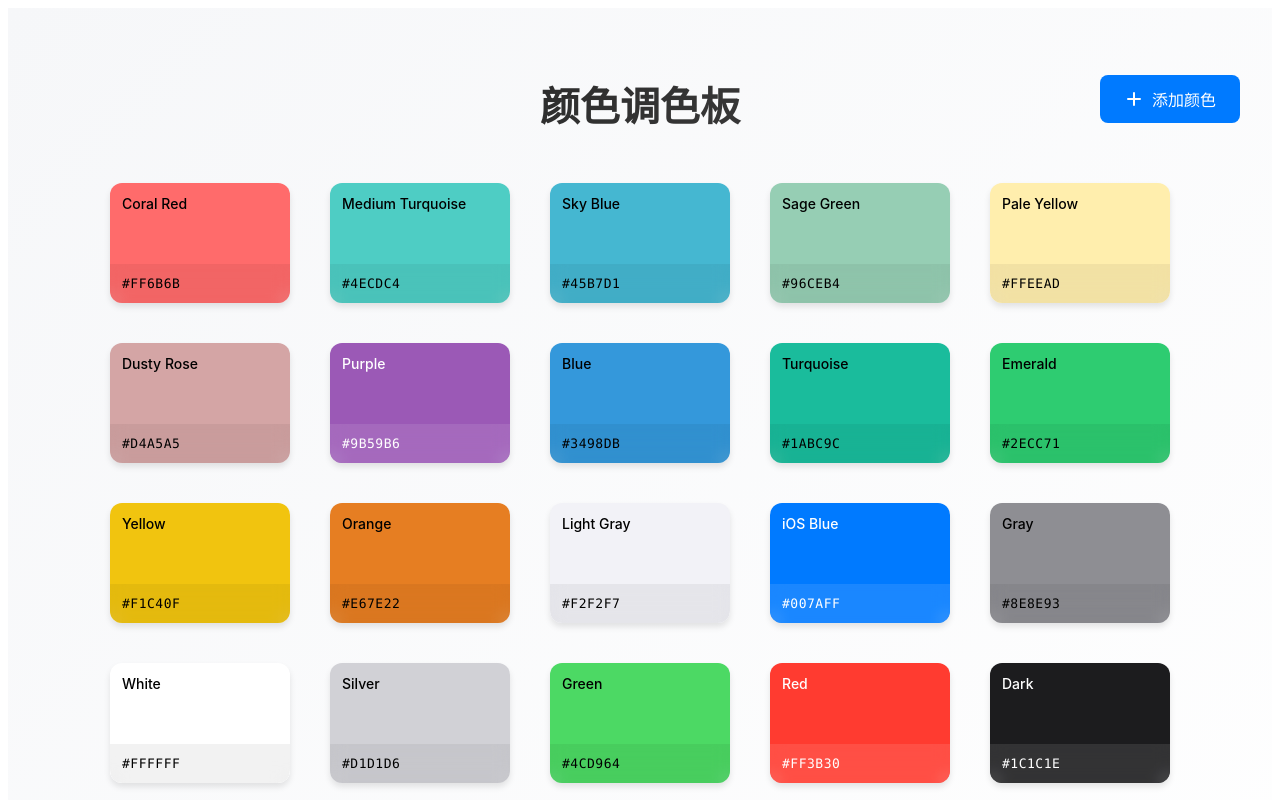
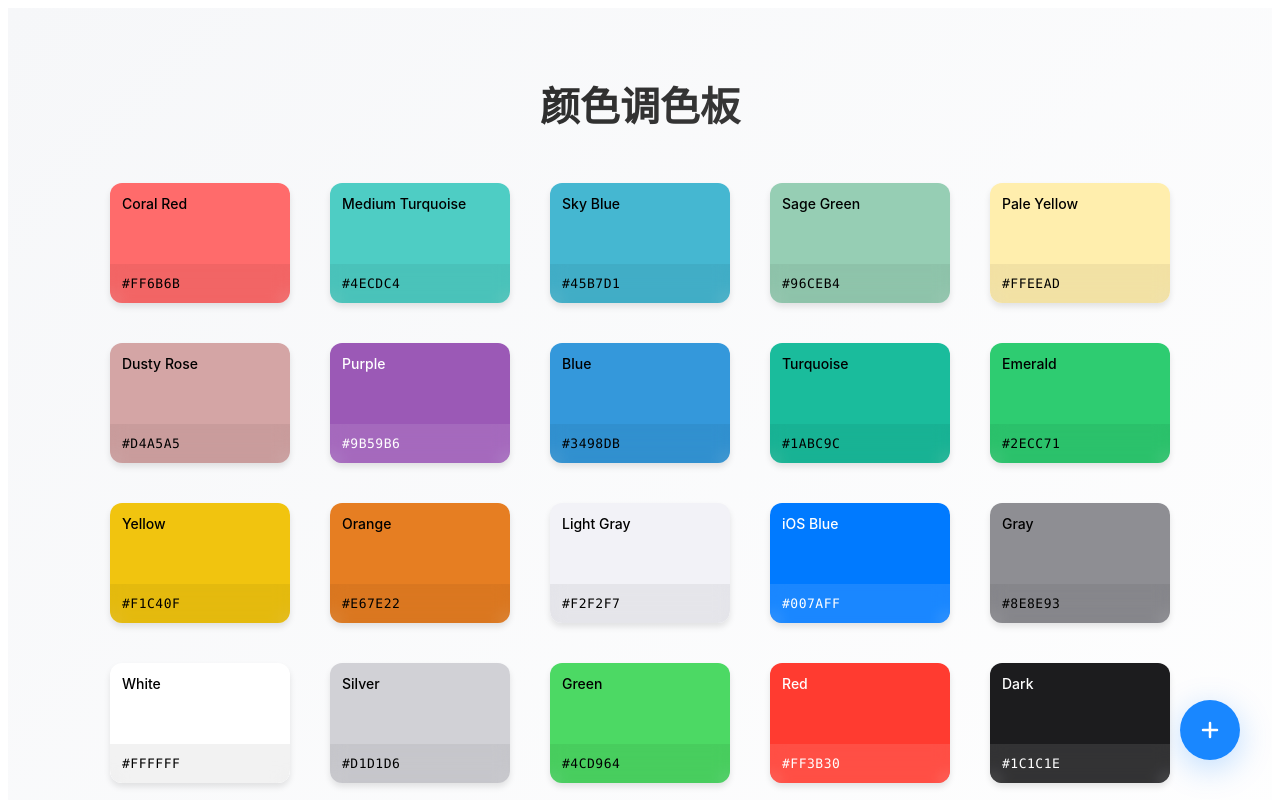
Before and after one commit to Lily-404/color, a React (Vite) app: page / in a window 1280 px wide. Shown: the top 800 px of the page. Built offline with nearby package versions, Linux system fonts and the light colour scheme.

Commit message:
feat: 修改按钮样式

```diff
--- a/src/App.jsx
+++ b/src/App.jsx
@@ -141,7 +141,7 @@ const ColorCard = ({ color }) => {
             animation: 'fadeIn 0.2s ease-out',
           }}
         >
-          已复制！
+          已复制
         </div>
       )}
     </div>
@@ -152,6 +152,7 @@ const AddColorPage = () => {
   const navigate = useNavigate();
   const [formData, setFormData] = useState({ hex: '', name: '' });
   const [error, setError] = useState('');
+  const [previewColor, setPreviewColor] = useState('#FFFFFF');
 
   const handleSubmit = (e) => {
     e.preventDefault();
@@ -180,16 +181,18 @@ const AddColorPage = () => {
   return (
     <div style={{
       minHeight: '100vh',
-      background: 'linear-gradient(135deg, #f6f7f9 0%, #ffffff 100%)',
+      background: `linear-gradient(135deg, ${previewColor}20 0%, #ffffff 100%)`,
       padding: '40px 20px',
+      transition: 'background 0.3s ease',
     }}>
       <div style={{
         maxWidth: '600px',
         margin: '0 auto',
-        background: 'white',
-        borderRadius: '16px',
-        padding: '32px',
-        boxShadow: '0 4px 6px rgba(0, 0, 0, 0.1)',
+        background: 'rgba(255, 255, 255, 0.9)',
+        backdropFilter: 'blur(10px)',
+        borderRadius: '24px',
+        padding: '40px',
+        boxShadow: '0 20px 40px rgba(0, 0, 0, 0.1)',
       }}>
         <h1 style={{
           textAlign: 'center',
@@ -216,15 +219,22 @@ const AddColorPage = () => {
             <input
               type="text"
               value={formData.hex}
-              onChange={(e) => setFormData({ ...formData, hex: e.target.value })}
+              onChange={(e) => {
+                const value = e.target.value;
+                setFormData({ ...formData, hex: value });
+                if (/^#([A-Fa-f0-9]{6})$/.test(value)) {
+                  setPreviewColor(value);
+                }
+              }}
               placeholder="#FF0000"
               style={{
                 width: '100%',
-                padding: '12px',
-                borderRadius: '8px',
-                border: '1px solid #ddd',
+                padding: '16px',
+                borderRadius: '12px',
+                border: '2px solid #eee',
                 fontSize: '16px',
                 outline: 'none',
+                transition: 'all 0.3s ease',
               }}
             />
           </div>
@@ -246,11 +256,12 @@ const AddColorPage = () => {
               placeholder="例如：经典红"
               style={{
                 width: '100%',
-                padding: '12px',
-                borderRadius: '8px',
-                border: '1px solid #ddd',
+                padding: '16px',
+                borderRadius: '12px',
+                border: '2px solid #eee',
                 fontSize: '16px',
                 outline: 'none',
+                transition: 'all 0.3s ease',
               }}
             />
           </div>
@@ -268,14 +279,15 @@ const AddColorPage = () => {
               type="button"
               onClick={() => navigate('/')}
               style={{
-                padding: '12px 24px',
-                borderRadius: '8px',
-                border: '1px solid #ddd',
-                background: 'white',
+                padding: '16px 32px',
+                borderRadius: '12px',
+                border: '2px solid #eee',
+                background: 'transparent',
                 color: '#1a1a1a',
                 cursor: 'pointer',
                 fontSize: '16px',
-                fontWeight: '500',
+                fontWeight: '600',
+                transition: 'all 0.3s ease',
               }}
             >
               取消
@@ -283,14 +295,16 @@ const AddColorPage = () => {
             <button
               type="submit"
               style={{
-                padding: '12px 24px',
-                borderRadius: '8px',
+                padding: '16px 32px',
+                borderRadius: '12px',
                 border: 'none',
-                background: '#007AFF',
+                background: 'linear-gradient(135deg, #007AFF 0%, #00C6FB 100%)',
                 color: 'white',
                 cursor: 'pointer',
                 fontSize: '16px',
-                fontWeight: '500',
+                fontWeight: '600',
+                transition: 'all 0.3s ease',
+                boxShadow: '0 4px 15px rgba(0, 122, 255, 0.3)',
               }}
             >
               添加
@@ -331,26 +345,32 @@ const HomePage = () => {
         <button
           onClick={() => navigate('/add')}
           style={{
-            position: 'absolute',
-            right: '0',
-            top: '0',
-            padding: '12px 24px',
-            borderRadius: '8px',
+            position: 'fixed',
+            right: '40px',
+            bottom: '40px',
+            width: '60px',
+            height: '60px',
+            borderRadius: '30px',
             border: 'none',
-            background: '#007AFF',
+            background: 'rgba(0, 122, 255, 0.9)',
+            backdropFilter: 'blur(10px)',
             color: 'white',
             cursor: 'pointer',
-            fontSize: '16px',
-            fontWeight: '500',
+            fontSize: '24px',
             display: 'flex',
             alignItems: 'center',
-            gap: '8px',
+            justifyContent: 'center',
+            boxShadow: '0 8px 32px rgba(0, 122, 255, 0.25)',
+            transition: 'all 0.3s cubic-bezier(0.4, 0, 0.2, 1)',
+            '&:hover': {
+              transform: 'translateY(-2px)',
+              boxShadow: '0 12px 40px rgba(0, 122, 255, 0.35)',
+            },
           }}
         >
-          <svg width="20" height="20" viewBox="0 0 20 20" fill="none" xmlns="http://www.w3.org/2000/svg">
-            <path d="M10 4V16M4 10H16" stroke="currentColor" strokeWidth="2" strokeLinecap="round"/>
+          <svg width="24" height="24" viewBox="0 0 24 24" fill="none" xmlns="http://www.w3.org/2000/svg">
+            <path d="M12 5V19M5 12H19" stroke="currentColor" strokeWidth="2.5" strokeLinecap="round" strokeLinejoin="round"/>
           </svg>
-          添加颜色
         </button>
         <h1 style={{
           textAlign: 'center',
```
